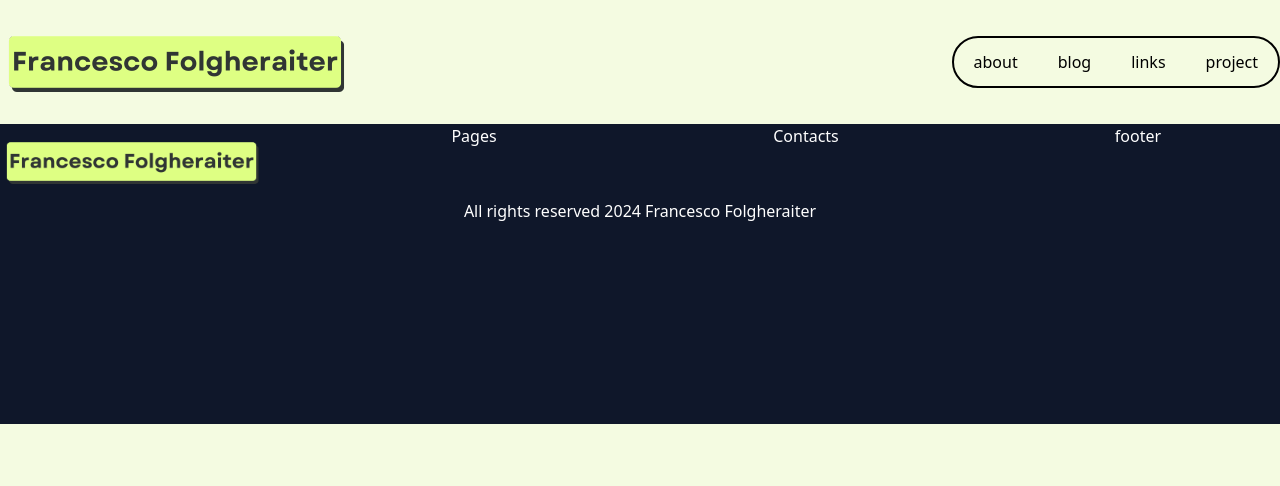
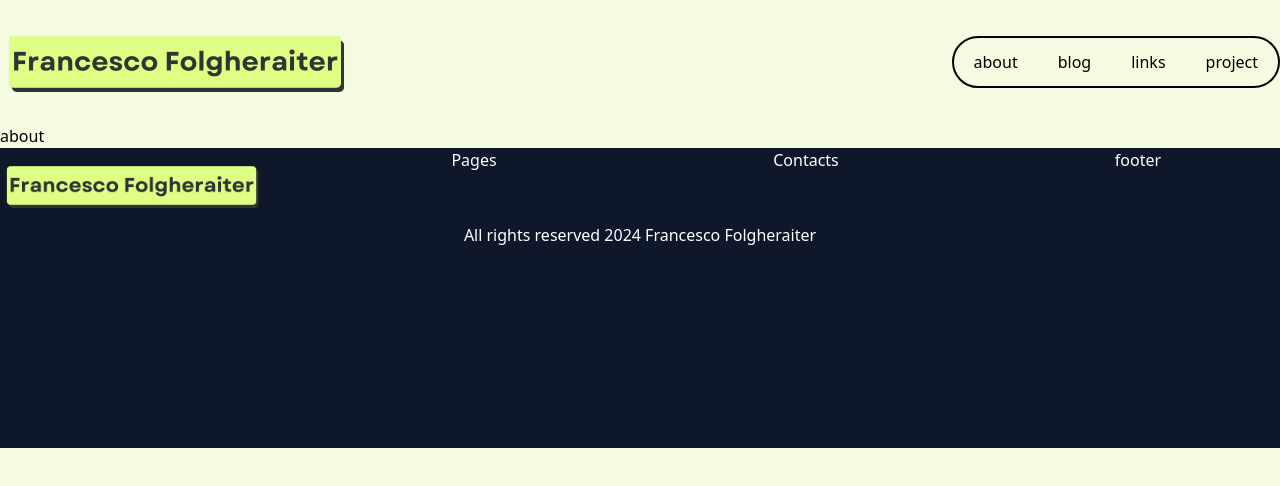
Before and after one commit to FrancescoFolgheraiter/DevFol, a Vue app: page /about in a window 1280 px wide. Shown: the top 486 px of the page. Built offline with nearby package versions, Linux system fonts and the light colour scheme.

Commit message:
create page about page

```diff
--- a/router.js
+++ b/router.js
@@ -1,6 +1,7 @@
 import { createRouter, createWebHistory } from 'vue-router';
 import HomePage from './src/components/Pages/HomePage.vue';
 import LinksPage from  './src/components/Pages/LinksPage.vue';
+import AboutPage from  './src/components/Pages/AboutPage.vue';
 // import IndexPage from './src/components/pages/indexPage.vue';
 // import RestaurantPage from './src/components/pages/RestaurantPage.vue';
 // import PaymentPage from './src/components/pages/PaymentPage.vue';
@@ -21,6 +22,11 @@ const router = createRouter({
       path: '/links',
       name: 'links',
       component: LinksPage
+    },
+    {
+      path: '/about',
+      name: 'about',
+      component: AboutPage
     }
   ]
 });
--- a/src/components/AppHeader.vue
+++ b/src/components/AppHeader.vue
@@ -5,7 +5,7 @@
                 navHeader:[
                     {
                         name:"about",
-                        component:null,
+                        component:"about",
                     },
                     {
                         name:"blog",
--- /dev/null
+++ b/src/components/Pages/AboutPage.vue
@@ -0,0 +1,31 @@
+<script>
+    export default{
+        data(){
+            return{
+
+            };
+        },
+        methods:{
+            //funzione che restituisce il percorso completo di un'immagine
+            getImagePath(imgPath){
+			    return new URL (imgPath, import.meta.url).href;
+		    }
+        },
+        components:{
+
+        },
+        mounted(){
+        },
+    }
+</script>
+
+<template>
+    <div>
+        about
+    </div>
+</template>
+
+<style scoped>
+
+
+</style>
```
